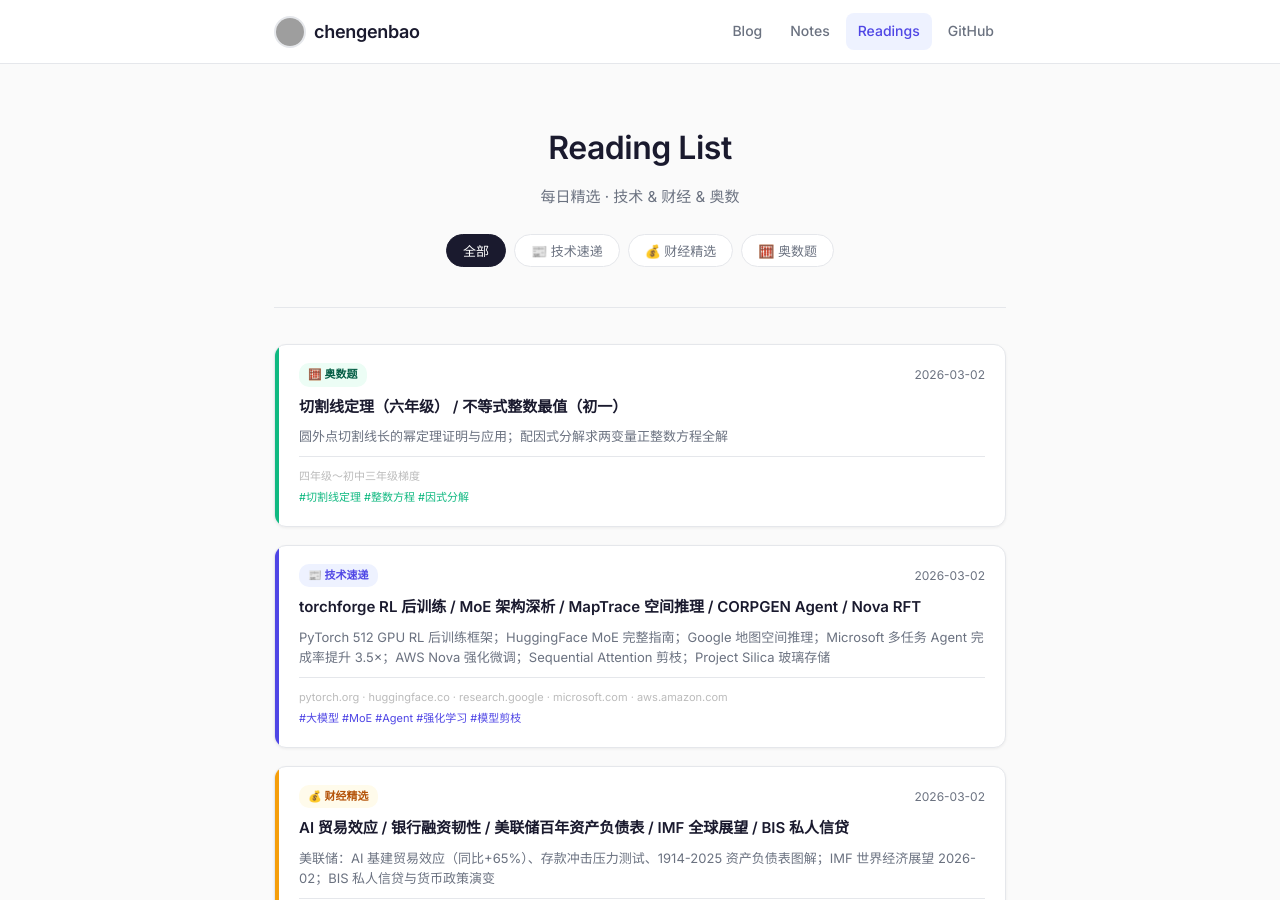
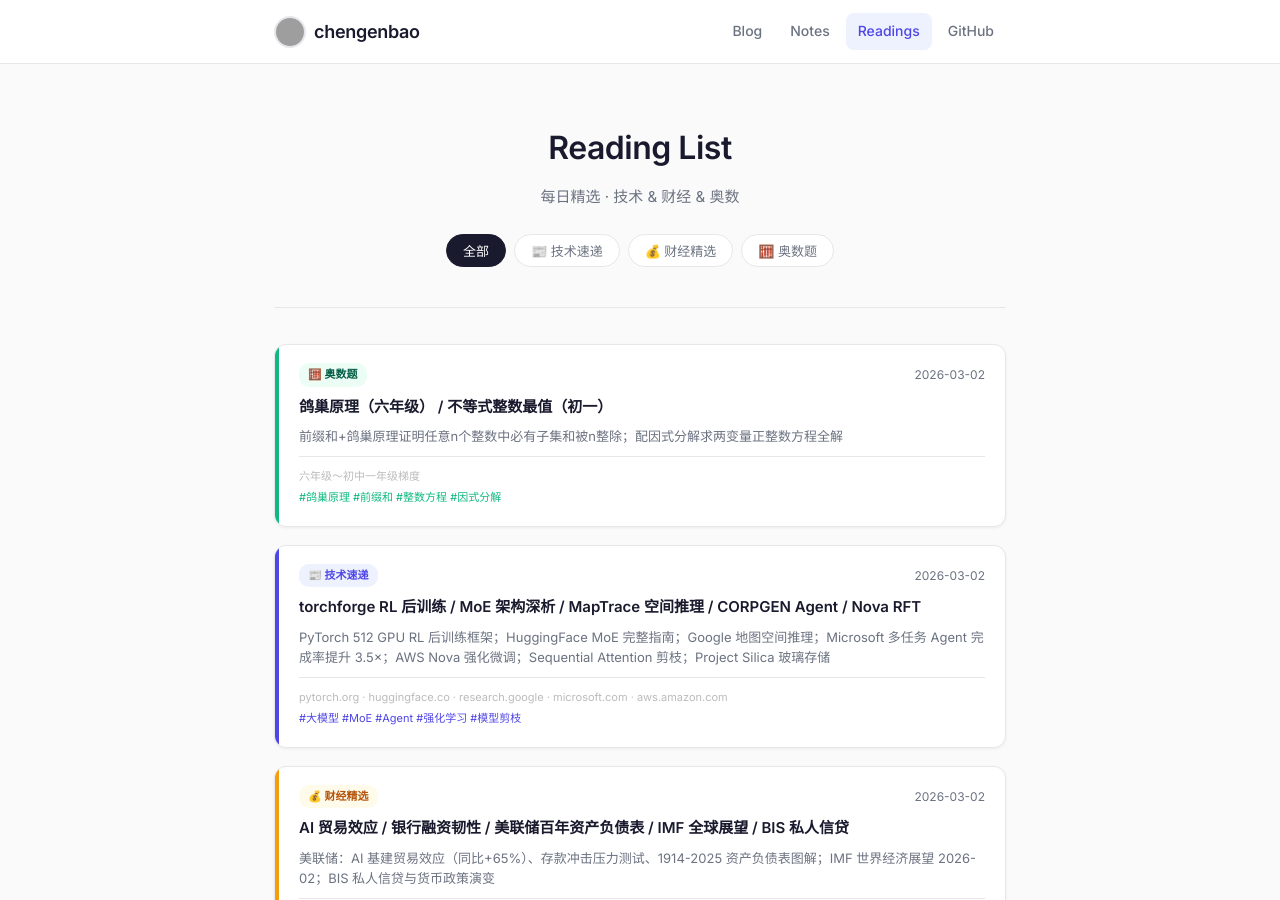
Before and after one commit to chengenbao/chengenbao.github.io, a Jekyll site: the page built from reading-list/index.md, in a window 1280 px wide and 900 px high. Built offline with Jekyll 4.4.1, drawn with Linux system fonts in a browser that asks for light colours; grey boxes are pictures that could not be loaded.

Commit message:
fix: update 2026-03-02 card title/desc to reflect 鸽巢原理 instead of duplicate 切割线定理

```diff
--- a/reading-list/index.md
+++ b/reading-list/index.md
@@ -24,11 +24,11 @@ permalink: /reading-list/
       <span class="rl-badge math">🧮 奥数题</span>
       <time>2026-03-02</time>
     </div>
-    <h2>切割线定理（六年级） / 不等式整数最值（初一）</h2>
-    <p>圆外点切割线长的幂定理证明与应用；配因式分解求两变量正整数方程全解</p>
+    <h2>鸽巢原理（六年级） / 不等式整数最值（初一）</h2>
+    <p>前缀和+鸽巢原理证明任意n个整数中必有子集和被n整除；配因式分解求两变量正整数方程全解</p>
     <div class="rl-meta">
-      <span class="rl-source">四年级～初中三年级梯度</span>
-      <span class="rl-tags">#切割线定理 #整数方程 #因式分解</span>
+      <span class="rl-source">六年级～初中一年级梯度</span>
+      <span class="rl-tags">#鸽巢原理 #前缀和 #整数方程 #因式分解</span>
     </div>
   </div>
 </a>
```
